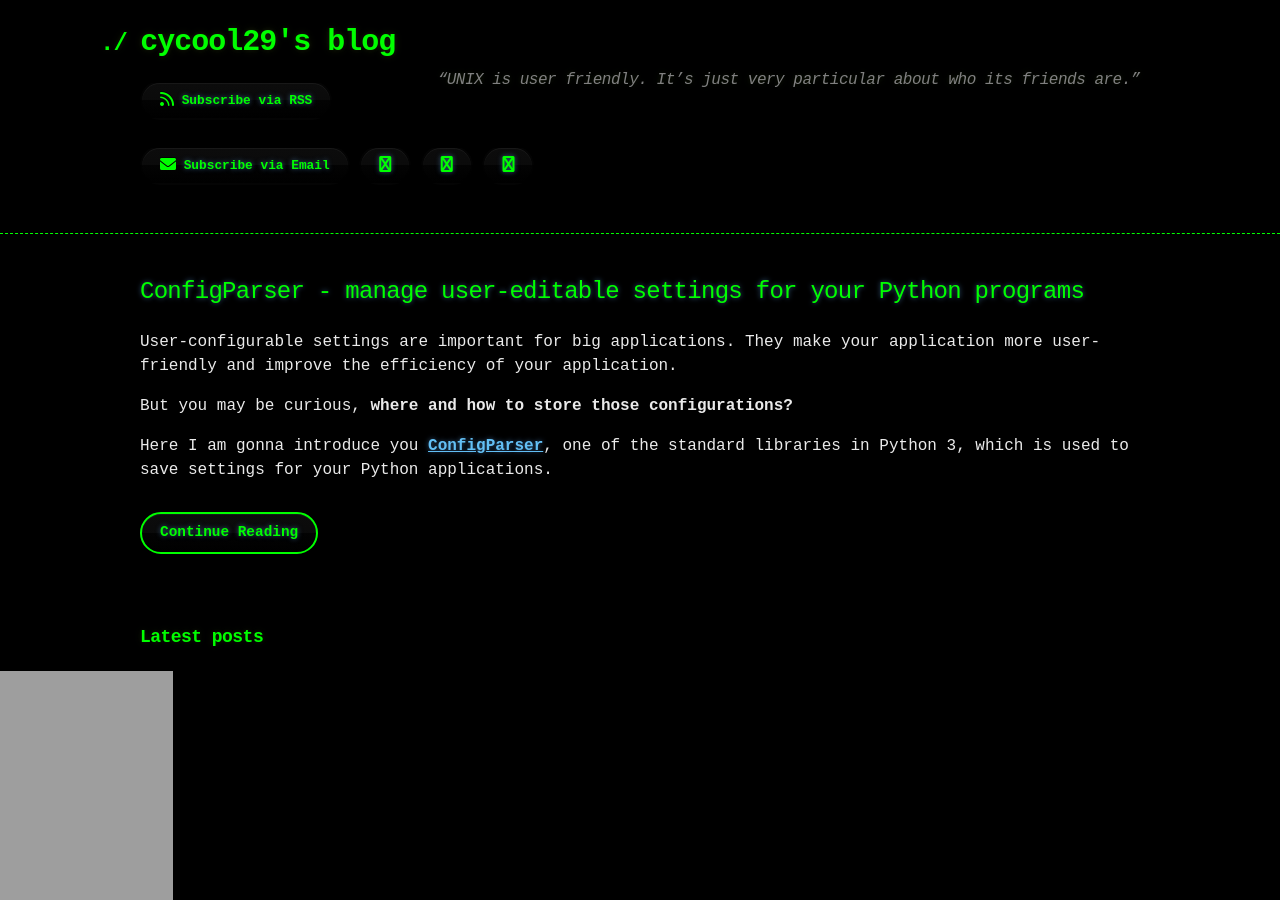
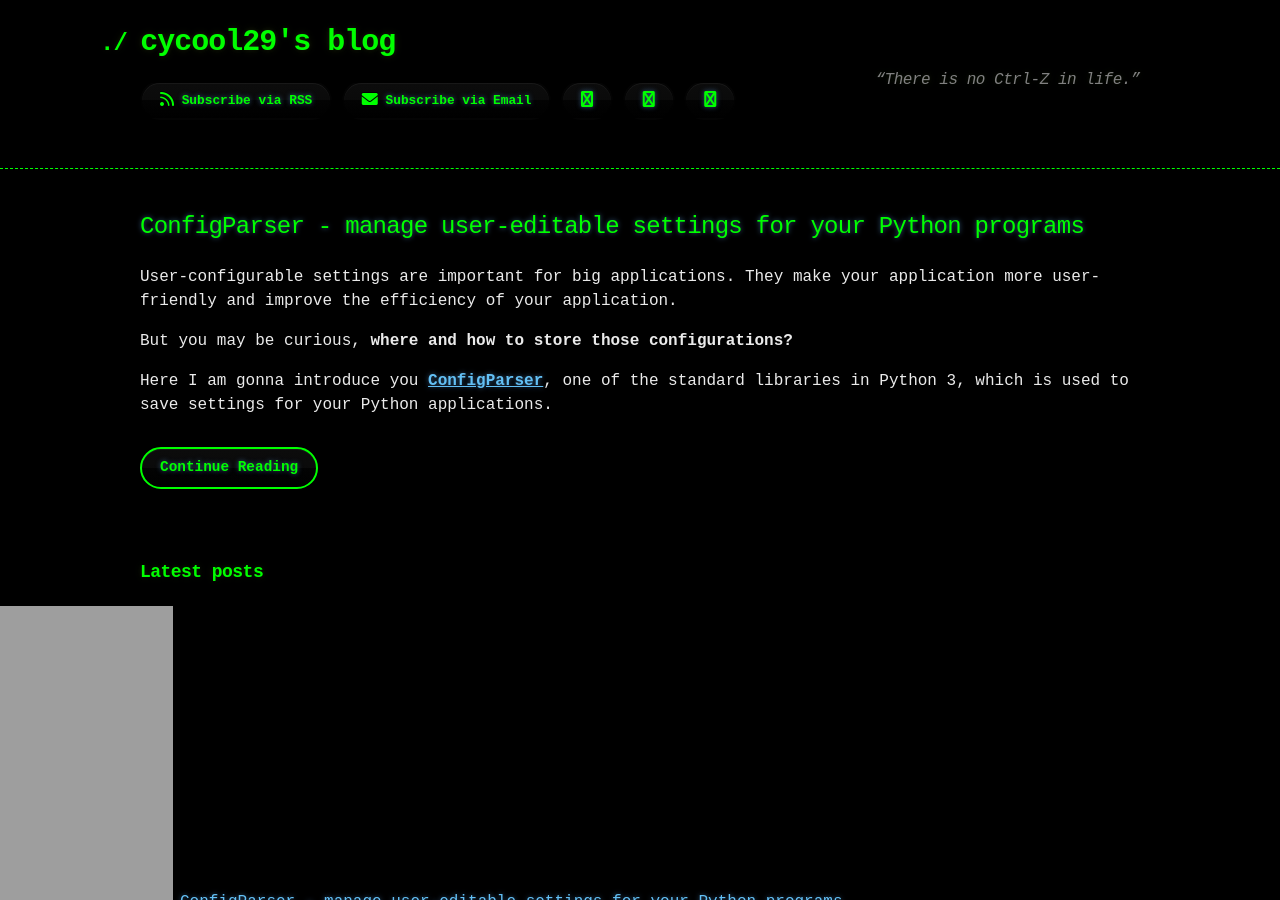
Before and after one commit to cycool29/cycool29.github.io, a Jekyll site: the page built from index.md, in a window 1280 px wide and 900 px high. Built offline with Jekyll 4.4.1, drawn with Linux system fonts in a browser that asks for light colours; a style sheet for code colours, icons or effects is not loaded.

Commit message:
Update quotes

```diff
--- a/_config.yml
+++ b/_config.yml
@@ -1,5 +1,5 @@
 title: cycool29's blog
-description: "“UNIX is user friendly. It’s just very particular about who its friends are.” "
+description: "“There is no Ctrl-Z in life.” "
 bio: A high school student. Intermediate in Python, Git, Bash. Learning JavaScript. He/Him. "
 author: cycool29
 url: https://cycool29.github.io
```
